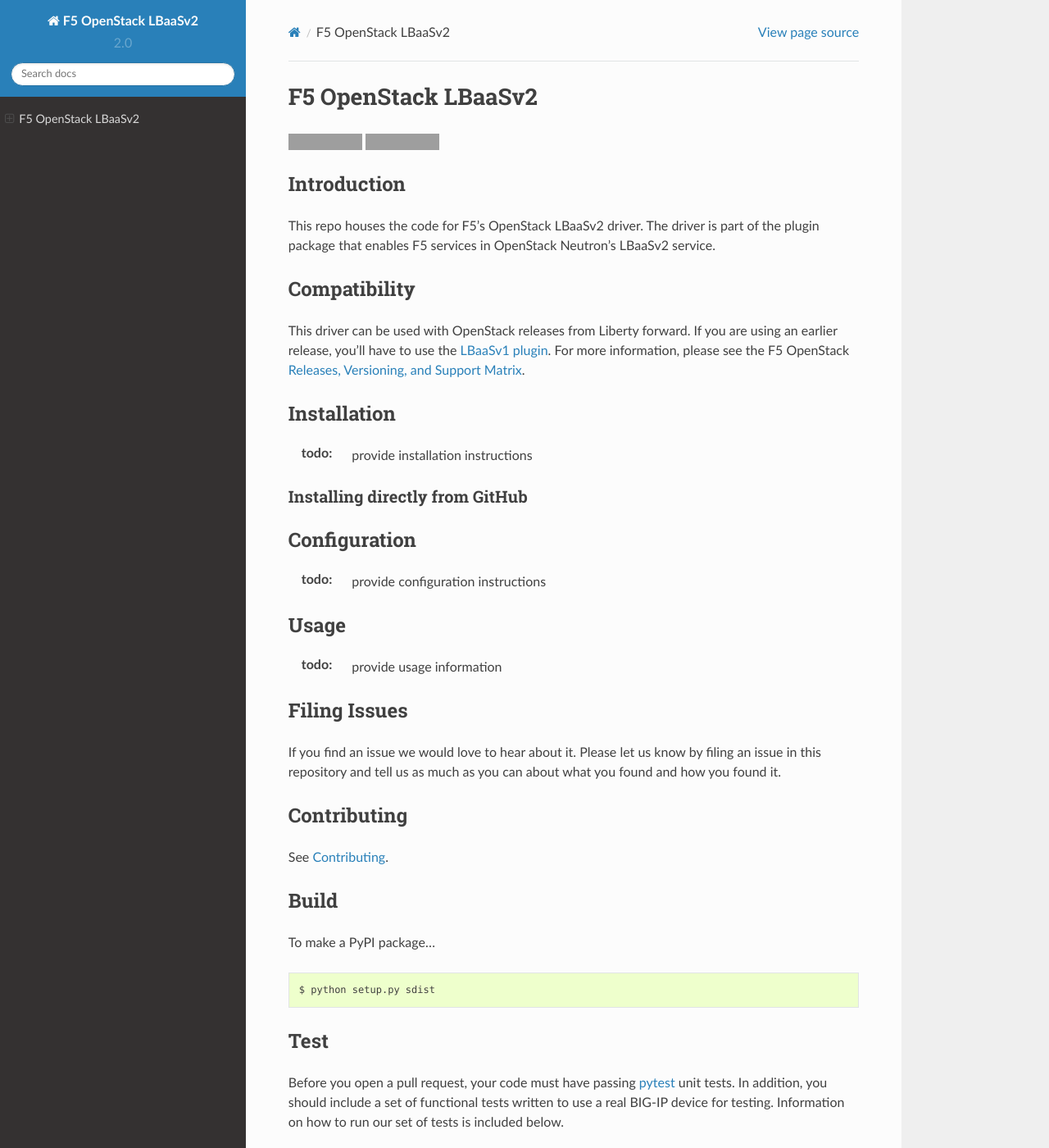
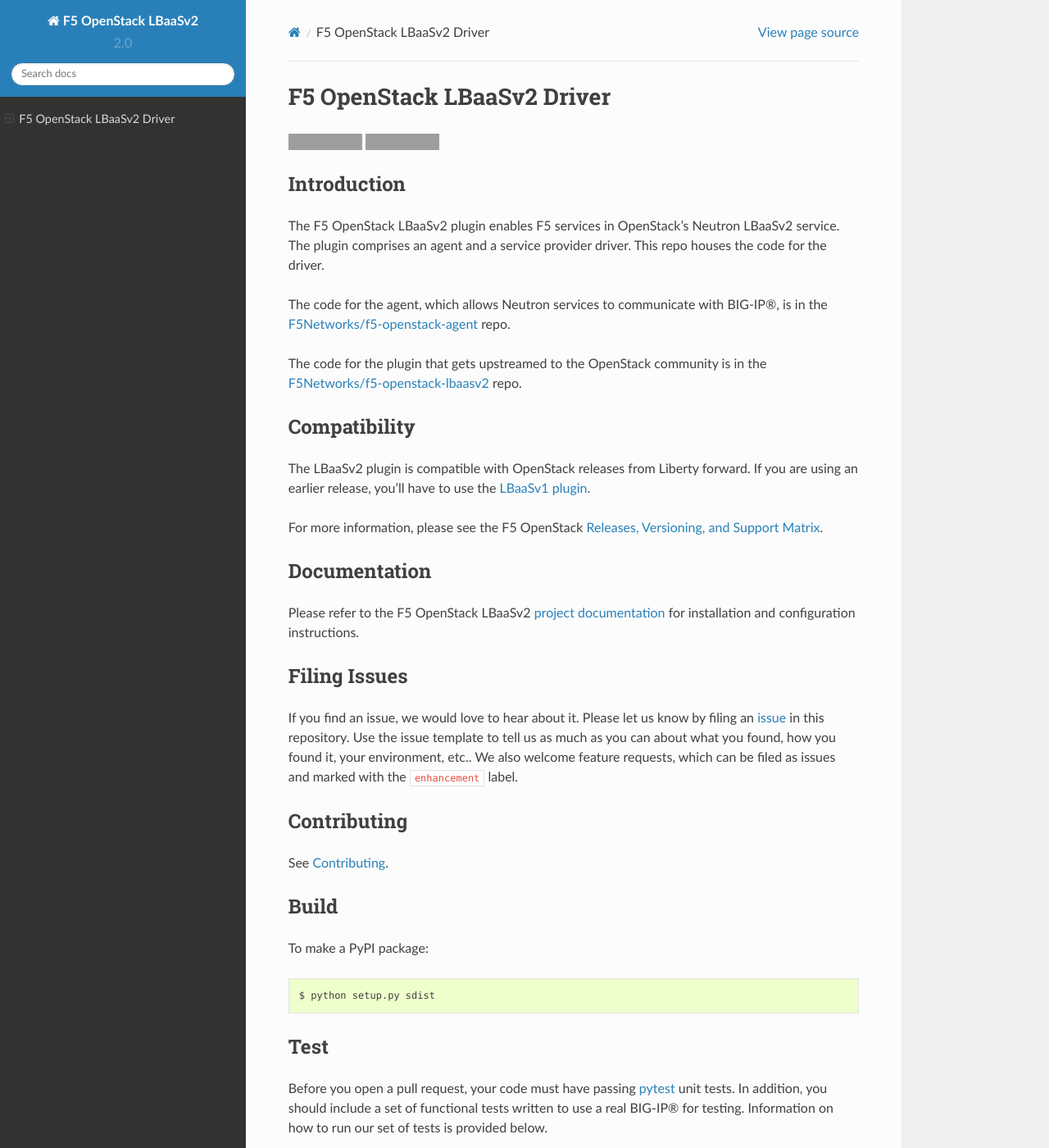
Before and after one commit to F5Networks/f5-openstack-lbaasv2-driver, a Sphinx documentation site: the page built from docs/index.rst, in a window 1280 px wide and 1400 px high. Shown: the whole window at 82% size. Built offline with Sphinx 7.4.7 and the Read the Docs theme 2.0.0, drawn with Linux system fonts in a browser that asks for light colours; some of the changed text lies outside the part shown; grey boxes are pictures that could not be loaded.

Commit message:
update readme and index.rst

```diff
--- a/README.rst
+++ b/README.rst
@@ -23,52 +23,36 @@
 
 Introduction
 ------------
-This repo houses the code for F5's OpenStack LBaaSv2 driver. The driver is part of the plugin package that enables F5 services in OpenStack Neutron's LBaaSv2 service.
+The F5 OpenStack LBaaSv2 plugin enables F5 services in OpenStack's Neutron LBaaSv2 service. The plugin comprises an agent and a service provider driver. This repo houses the code for the driver.
+
+The code for the agent, which allows Neutron services to communicate with BIG-IP®, is in the `F5Networks/f5-openstack-agent <https://github.com/F5Networks/f5-openstack-agent>`_ repo.
+
+The code for the plugin that gets upstreamed to the OpenStack community is in the `F5Networks/f5-openstack-lbaasv2 <https://github.com/F5Networks/f5-openstack-lbaasv2>`_ repo.
+
 
 Compatibility
 -------------
-This driver can be used with OpenStack releases from Liberty forward. If
+The LBaaSv2 plugin is compatible with OpenStack releases from Liberty forward. If
 you are using an earlier release, you'll have to use the `LBaaSv1
-plugin <https://github.com/F5Networks/f5-openstack-lbaasv1>`__. For more information, please see the F5 OpenStack `Releases, Versioning, and Support Matrix <http://f5-openstack-docs.readthedocs.org/en/latest/releases_and_versioning.html>`_.
+plugin <https://github.com/F5Networks/f5-openstack-lbaasv1>`__.
+
+For more information, please see the F5 OpenStack `Releases, Versioning, and Support Matrix <http://f5-openstack-docs.readthedocs.org/en/latest/releases_and_versioning.html>`_.
 
 Documentation
 -------------
-The project documentation is on `Read the Docs <http://f5-openstack-lbaasv2-driver.rtfd.org/en/>`_.
-
-Installation
-------------
-
-:todo: provide installation instructions
-
-Installing directly from GitHub
-~~~~~~~~~~~~~~~~~~~~~~~~~~~~~~~
-
-Configuration
--------------
-
-:todo: provide configuration instructions
-
-Usage
------
-
-:todo: provide usage information
+Please refer to the F5 OpenStack LBaaSv2 `project documentation <http://f5-openstack-lbaasv2.readthedocs.org/en/>`_ for installation and configuration instructions.
 
 Filing Issues
 -------------
-
-If you find an issue we would love to hear about it. Please let us know
-by filing an issue in this repository and tell us as much as you can
-about what you found and how you found it.
+If you find an issue, we would love to hear about it. Please let us know by filing an `issue <https://github.com/F5Networks/f5-openstack-lbaasv2-driver/issues>`_ in this repository. Use the issue template to tell us as much as you can about what you found, how you found it, your environment, etc.. We also welcome feature requests, which can be filed as issues and marked with the ``enhancement`` label.
 
 Contributing
 ------------
-
 See `Contributing <https://github.com/F5Networks/f5-openstack-lbaasv2-driver/blob/master/CONTRIBUTING.md>`_.
 
 Build
 -----
-
-To make a PyPI package...
+To make a PyPI package:
 
 .. code:: shell
 
@@ -77,18 +61,13 @@
 
 Test
 ----
-Before you open a pull request, your code must have passing
-`pytest <http://pytest.org>`_ unit tests. In addition, you should
-include a set of functional tests written to use a real BIG-IP device
-for testing. Information on how to run our set of tests is included
-below.
+Before you open a pull request, your code must have passing `pytest <http://pytest.org>`_ unit tests. In addition, you should include a set of functional tests written to use a real BIG-IP® for testing. Information on how to run our set of tests is provided below.
 
 Unit Tests
 ~~~~~~~~~~
-
 We use pytest for our unit tests.
 
-1. If you haven't already, install the required test packages and the :file:`requirements.txt` in your virtual environment.
+1. If you haven't already, install the required test packages in the :file:`requirements.txt` in your virtual environment.
 
 .. code:: shell
 
@@ -96,9 +75,7 @@
     $ pip install -r requirements.txt
 
 
-2. Run the tests and produce a coverage report. The
-   ``--cov-report=html`` will create a ``htmlcov/`` directory that you
-   can view in your browser to see the missing lines of code.
+2. Run the tests and produce a coverage report. The ``--cov-report=html`` will create a ``htmlcov/`` directory that you can view in your browser to see the missing lines of code.
 
 .. code:: shell
 
@@ -109,8 +86,7 @@
 Style Checks
 ~~~~~~~~~~~~
 
-We use the hacking module for our style checks (installed as part of
-step 1 in the Unit Test section).
+We use the hacking module for our style checks (installed as part of step 1 in the Unit Test section).
 
 .. code:: shell
 
@@ -149,7 +125,6 @@
 
 Contributor License Agreement
 ~~~~~~~~~~~~~~~~~~~~~~~~~~~~~
-
 Individuals or business entities who contribute to this project must
 have completed and submitted the `F5 Contributor License
 Agreement <http://f5-openstack-docs.readthedocs.org/en/latest/cla_landing.html>`_
@@ -160,6 +135,6 @@
 .. |Build Status| image:: https://travis-ci.org/F5Networks/f5-openstack-lbaasv2-driver.svg?branch=master
     :target: https://travis-ci.org/F5Networks/f5-openstack-lbaasv2-driver
 
-.. |Docs Build Status| image:: https://readthedocs.org/projects/f5-openstack-lbaasv2-driver/badge/?version=latest
-    :target: http://f5-openstack-lbaasv2-driver.readthedocs.org/en/latest/?badge=latest
+.. |Docs Build Status| image:: https://readthedocs.org/projects/f5-openstack-lbaasv2/badge/?version=latest
+    :target: http://f5-openstack-lbaasv2.readthedocs.org/en/latest/?badge=latest
     :alt: Documentation Status
--- a/docs/index.rst
+++ b/docs/index.rst
@@ -3,18 +3,14 @@
    You can adapt this file completely to your liking, but it should at least
    contain the root `toctree` directive.
 
-F5 OpenStack LBaaSv2
-====================
+F5 OpenStack LBaaSv2 Driver
+===========================
 
 .. include:: ../README.rst
     :start-line: 21
-    :end-line: 33
-
-.. include:: ../README.rst
-    :start-line: 37
-    :end-line: 166
+    :end-line: 143
 
 
 .. toctree::
    :hidden:
-   :maxdepth: 3
+   :maxdepth: 2
```
